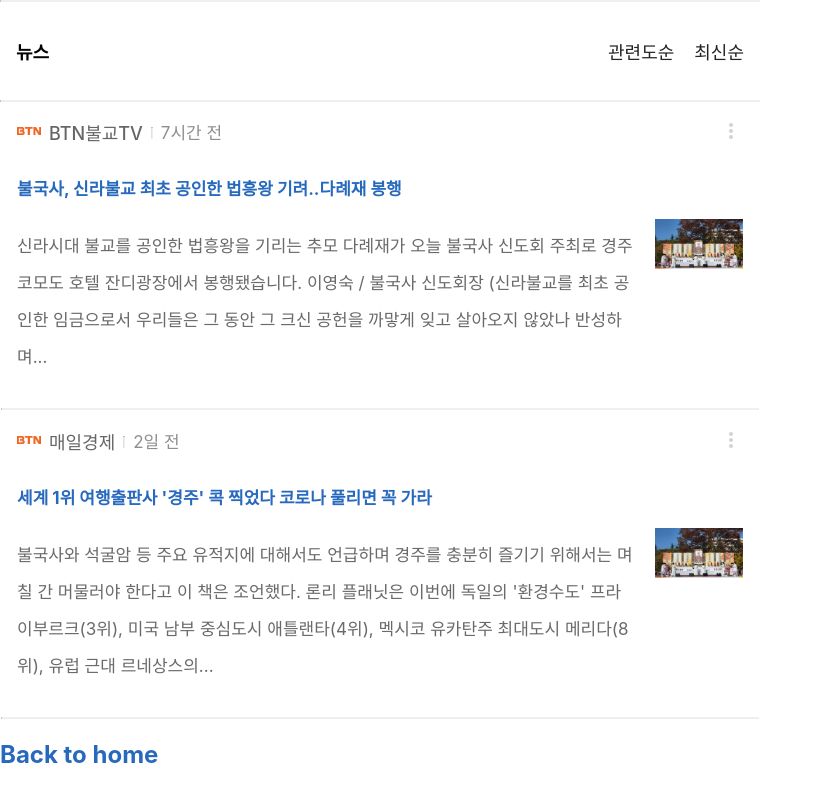
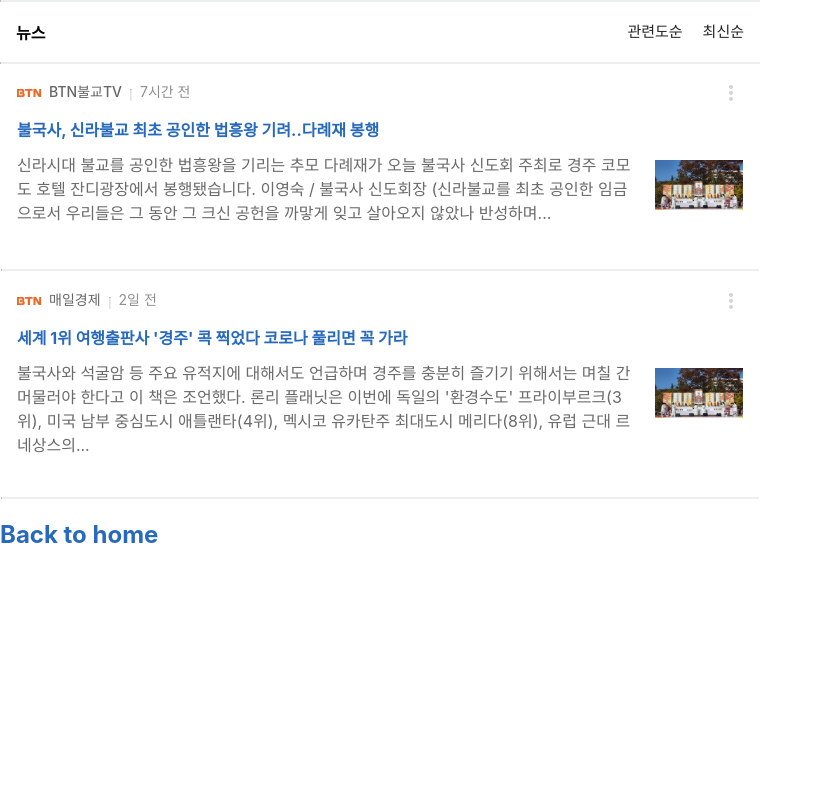
Before and after one commit to ksa37/CS492_Team4_Web_SSR_with_Server_Driven_UI, a Next.js app: page /news in a window 1280 px wide. Shown: the whole page, without its empty margins (0-823 px from the left). Built offline with nearby package versions, Linux system fonts and the light colour scheme.

Commit message:
Change details of updated naver UI

```diff
--- a/src/components/card.module.css
+++ b/src/components/card.module.css
@@ -15,7 +15,7 @@
 
 .post {
     margin-top: 16px;
-    margin-bottom: 32px;
+    margin-bottom: 40px;
     margin-right: 16px;
     margin-left: 16px;
 }
@@ -33,8 +33,8 @@
 
 .publisher {
     color:rgba( 102, 102, 102, 1 );
-    font-size: 18px;
-    font-weight: 550;
+    font-size: 14px;
+    font-weight: 500;
     margin-left: 8px;
     margin-right: 8px;
     /* flex: 1; */
@@ -46,7 +46,7 @@
 }
 
 .date {
-    font-size: 17px;
+    font-size: 14px;
     color:rgba( 143, 143, 143, 1 );
     margin-left: 8px;
     /* flex: 1; */
@@ -57,8 +57,8 @@
 }
 
 .title {
-    margin-top: 28px;
-    font-size: 17px;
+    margin-top: 8px;
+    font-size: 16px;
     font-weight: bold;
     height: fit-content;
     color:rgba( 39, 105, 189, 1 );
@@ -71,10 +71,10 @@
 
 .contents {
     width: 620px;
-    margin-top: 28px;
+    margin-top: 12px;
     margin-right: 20px;
-    font-size: 17px;
-    line-height: 37px;
+    font-size: 16px;
+    line-height: 24px;
     color:rgba( 106, 106, 106, 1 );
 }
 
--- a/src/pages/news.js
+++ b/src/pages/news.js
@@ -59,8 +59,6 @@ export default function News() {
                 </div>
                 <hr className={styles.divider}></hr>
             </div>
-            {/* {dummydata["keywords"][0]["news"][0]["publisherURL"]} */}
-            {/* {newsdummy.map((news) => <Card props={news}/>)} */}
             {dummydata["keywords"][0]["news"].map((news) => <Card props={news}/>)}
             <h2>
                 <Link href="/">
--- a/src/pages/news.module.css
+++ b/src/pages/news.module.css
@@ -10,14 +10,16 @@
     display: flex;
     flex-direction: row;
     justify-content: space-between;
-    margin-top: 36px;
-    margin-bottom: 36px;
+    /* margin-top: 36px;
+    margin-bottom: 36px;  */
+    margin-top: 18px;
+    margin-bottom: 18px;
     margin-right: 16px;
     margin-left: 16px;
 }
 
 .viewName {
-    font-size: 18px;
+    font-size: 16px;
     font-weight: 700;
     color:rgba( 2, 2, 2, 1 );
 }
@@ -28,7 +30,7 @@
 }
 
 .viewSort {
-    font-size: 18px;
+    font-size: 15px;
     font-weight: 400;
     color:rgba( 36, 36, 36, 1 );
     margin-left: 20px;
```
Also changed, not shown: src/components/card.js (+0 -8 lines).
